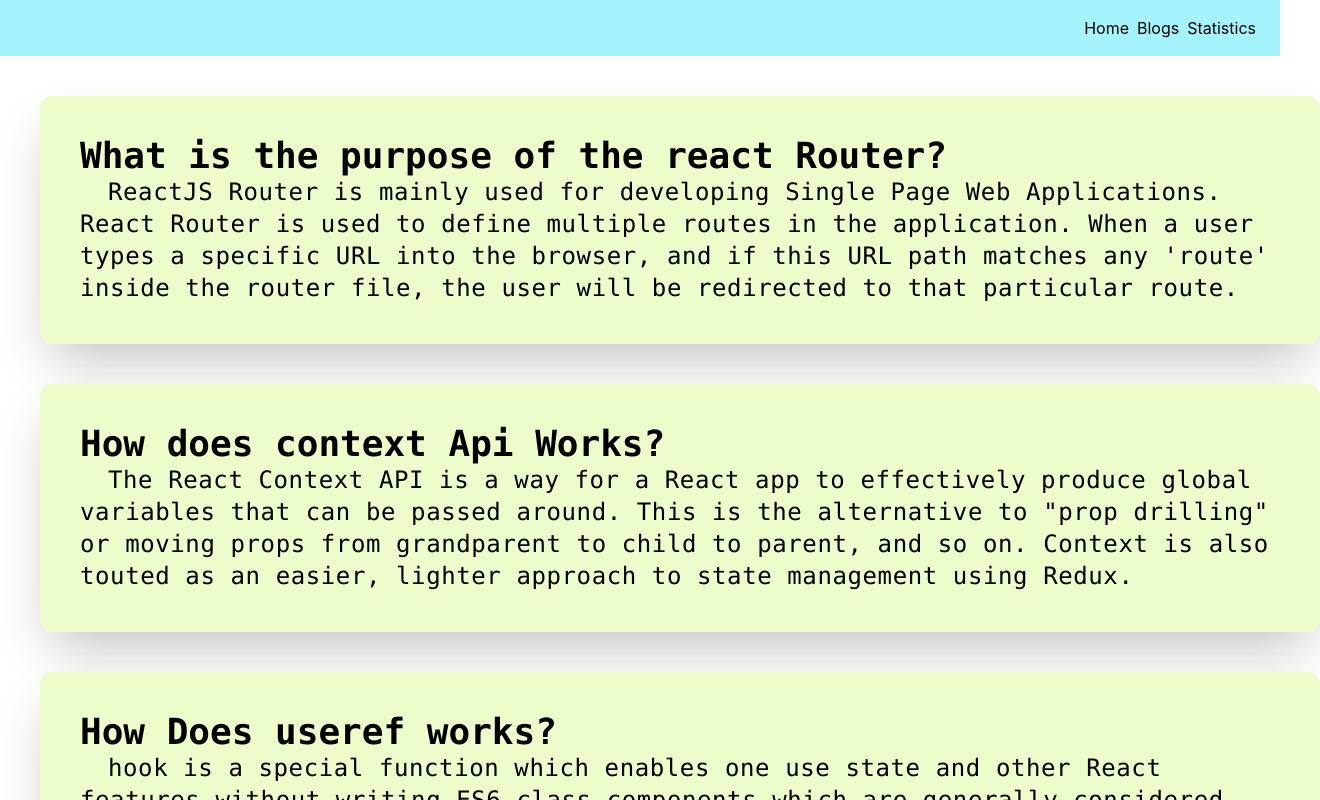
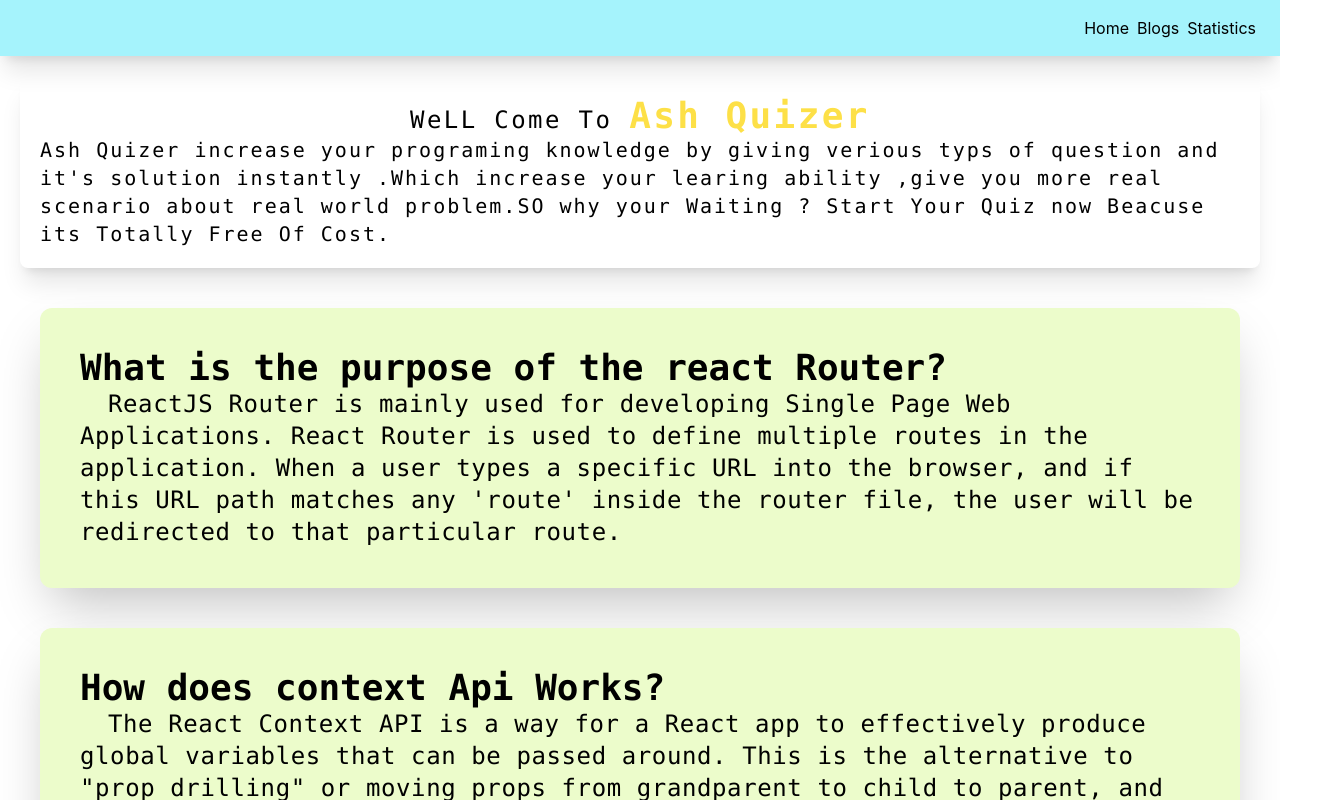
Before and after one commit to AshrafulIslam2/Quizer, a React (Create React App) app: page /blogs in a window 1280 px wide. Shown: the top 800 px of the page, 1320 px wide, since content can reach past the window. Built offline with nearby package versions, Linux system fonts and the light colour scheme.

Commit message:
All Done   done

```diff
--- a/public/index.html
+++ b/public/index.html
@@ -1,14 +1,12 @@
 <!DOCTYPE html>
 <html lang="en">
+
 <head>
   <meta charset="utf-8" />
-    <link rel="icon" href="%PUBLIC_URL%/favicon.ico" />
+  <link rel="icon" href="https://cdn-icons-png.flaticon.com/512/5692/5692030.png" />
   <meta name="viewport" content="width=device-width, initial-scale=1" />
   <meta name="theme-color" content="#000000" />
-    <meta
-      name="description"
-      content="Web site created using create-react-app"
-    />
+  <meta name="description" content="Web site created using create-react-app" />
   <link rel="apple-touch-icon" href="%PUBLIC_URL%/logo192.png" />
   <!--
       manifest.json provides metadata used when your web app is installed on a
@@ -24,8 +22,9 @@
       work correctly both with client-side routing and a non-root public URL.
       Learn how to configure a non-root public URL by running `npm run build`.
     -->
-    <title>React App</title>
+  <title>AsH Quizer</title>
 </head>
+
 <body>
   <noscript>You need to enable JavaScript to run this app.</noscript>
   <div id="root"></div>
@@ -40,4 +39,5 @@
       To create a production bundle, use `npm run build` or `yarn build`.
     -->
 </body>
+
 </html>
--- a/src/Components/Blogs/Blogs.js
+++ b/src/Components/Blogs/Blogs.js
@@ -2,8 +2,8 @@ import React from "react";
 
 const Blogs = () => {
   return (
-    <div className="w-full">
-      <div className="m-10 w-full bg-lime-100 p-10 rounded-xl shadow-2xl">
+    <div className="w-auto">
+      <div className="m-10 w-auto bg-lime-100 p-10 rounded-xl shadow-2xl">
         <h1 className="text-lg  lg:text-4xl font-mono font-bold leading-loose">
           What is the purpose of the react Router?
         </h1>
@@ -15,7 +15,7 @@ const Blogs = () => {
           will be redirected to that particular route.
         </p>
       </div>
-      <div className="m-10 w-full bg-lime-100 p-10 rounded-xl shadow-2xl">
+      <div className="m-10 w-auto bg-lime-100 p-10 rounded-xl shadow-2xl">
         <h1 className="text-lg  lg:text-4xl font-mono font-bold leading-loose">
           How does context Api Works?
         </h1>
@@ -27,7 +27,7 @@ const Blogs = () => {
           state management using Redux.
         </p>
       </div>
-      <div className="m-10 w-full bg-lime-100 p-10 rounded-xl shadow-2xl">
+      <div className="m-10 w-auto bg-lime-100 p-10 rounded-xl shadow-2xl">
         <h1 className="text-lg  lg:text-4xl font-mono font-bold leading-loose">
           How Does useref works?
         </h1>
--- a/src/Components/Header/Header.js
+++ b/src/Components/Header/Header.js
@@ -3,8 +3,8 @@ import { Link } from "react-router-dom";
 
 const Header = () => {
   return (
-    <div>
-      <ul className="bg-cyan-200 p-4 text-end w-auto">
+    <div className="shadow-xl">
+      <ul className="bg-cyan-200 p-4 text-end w-full">
         <Link className="pr-2 hover:bg-teal-600" to="/">
           Home
         </Link>
--- a/src/Components/QuizEachCatagory/QuizPerCatagory.js
+++ b/src/Components/QuizEachCatagory/QuizPerCatagory.js
@@ -1,10 +1,12 @@
 import React, { useState } from "react";
 import toast, { Toaster } from "react-hot-toast";
 import { useLoaderData } from "react-router-dom";
+import { EyeIcon } from "@heroicons/react/24/solid";
 
 const QuizPerCatagory = () => {
   const Datas = useLoaderData();
   const [quiz, SetQuiz] = useState();
+  const [showans, SetShowans] = useState(false);
   const { data } = Datas;
   const { name, questions } = data;
   const chekCorrectAnswer = () => {
@@ -34,9 +36,25 @@ const QuizPerCatagory = () => {
           const { options } = question;
           return (
             <div className="m-10 w-full">
-              <h1 className=" w-full text-center font-semibold m-5">
+              <h1 className=" w-full text-center font-semibold m-5 flex justify-center items-center">
                 {question.question.slice(3, -4)}
+                <span className="pl-2">
+                  <EyeIcon
+                    className="h-5 w-5 text-black "
+                    onClick={() => SetShowans(!showans)}
+                  />
+                </span>
               </h1>
+              <h1
+                className={
+                  showans
+                    ? `visible text-center font-bold text-2xl p-3`
+                    : `hidden`
+                }
+              >
+                {question.correctAnswer}
+              </h1>
+
               <div className="grid grid-cols-1 lg:grid-cols-2 gap-5  w-full mx-auto">
                 {options.map((option) => {
                   return (
--- /dev/null
+++ b/src/Components/common/Common.js
@@ -0,0 +1,26 @@
+import React from "react";
+
+const Common = () => {
+  return (
+    <div>
+      <div className="m-5 rounded-lg shadow-xl p-5">
+        <h1 className="  text-center text-2xl font-mono tracking-widest">
+          WeLL Come To{" "}
+          <span className=" text-4xl font-extrabold text-yellow-300">
+            Ash Quizer
+          </span>
+        </h1>
+        <div>
+          <p className="font-mono leading-loose tracking-widest text-lg lg:text-xl">
+            Ash Quizer increase your programing knowledge by giving verious typs
+            of question and it's solution instantly .Which increase your learing
+            ability ,give you more real scenario about real world problem.SO why
+            your Waiting ? Start Your Quiz now Beacuse its Totally Free Of Cost.
+          </p>
+        </div>
+      </div>
+    </div>
+  );
+};
+
+export default Common;
--- a/src/Layouts/main.js
+++ b/src/Layouts/main.js
@@ -1,11 +1,13 @@
 import React from "react";
 import { Outlet } from "react-router-dom";
+import Common from "../Components/common/Common";
 import Header from "../Components/Header/Header";
 
 const Main = () => {
   return (
     <div>
       <Header></Header>
+      <Common></Common>
       <Outlet></Outlet>
     </div>
   );
```
Also changed, not shown: src/Components/Blogs/Blog.css (deleted), src/Components/Header/Header.css (deleted), src/Components/Home/Home.css (deleted), src/Components/Statistics/statistics.css (deleted). Lines whose indentation alone changed are shown as unchanged.
